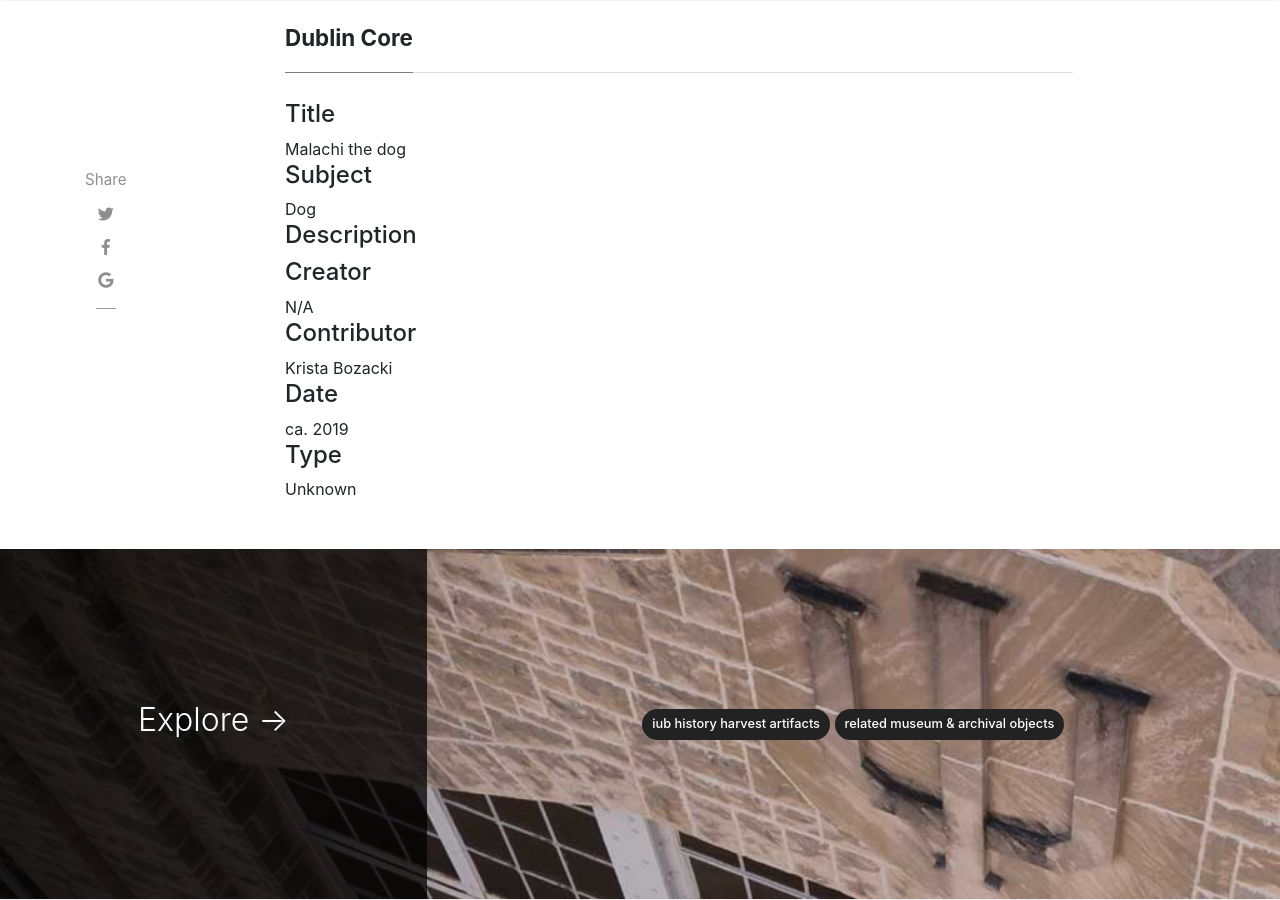
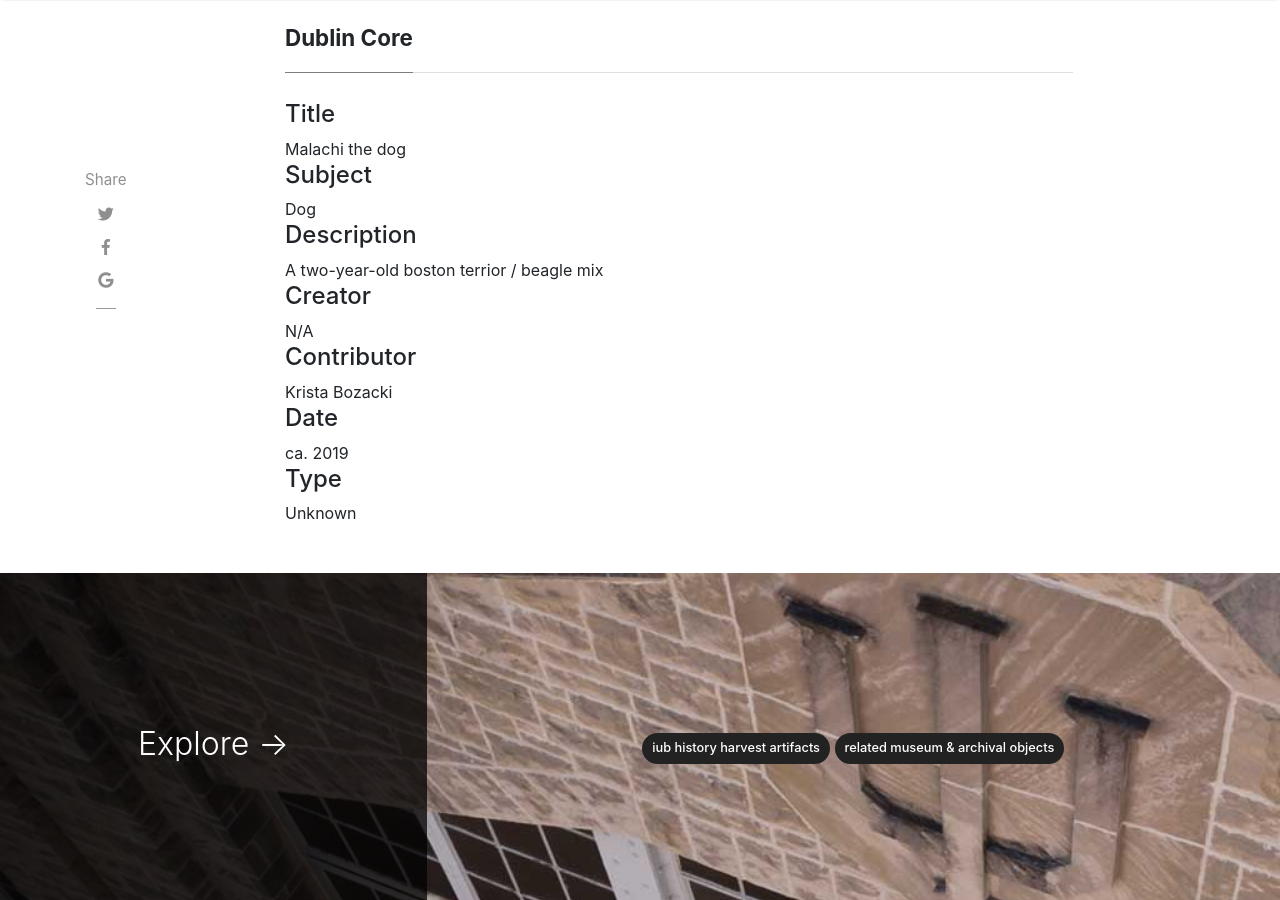
Before and after one commit to H301HistoryHarvest/H301HistoryHarvest, a Jekyll site: the page built from _items/2019-10-03-0007.md, in a window 1280 px wide and 900 px high, scrolled down 630 px. Built offline with Jekyll 4.4.1, drawn with Linux system fonts in a browser that asks for light colours; nearby versions of some CDN libraries; comment, search, counter and statistics services are not loaded.

Commit message:
Update 2019-10-03-0007.md

```diff
--- a/_items/2019-10-03-0007.md
+++ b/_items/2019-10-03-0007.md
@@ -9,7 +9,7 @@ itemsubjecturl:
 itemsubject: Dog
 itemdate: ca. 2019
 itemtype: Unknown
-shortdesc:
+shortdesc: A two-year-old boston terrior / beagle mix
 categories: [ Sentimental,Practical ]
 tags: [ dog, friendship, ]
 ---
```
